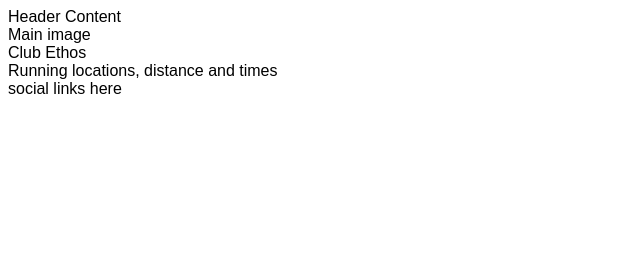
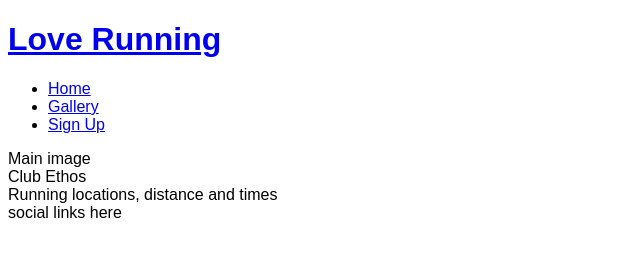
Before and after one commit to Themanintheback/love-running, a plain HTML site: page index.html in a window 1280 px wide. Shown: the whole page, without its empty margins (0-640 px from the left). Drawn offline with Linux system fonts and the light colour scheme.

Commit message:
Add basic header structure

```diff
--- a/index.html
+++ b/index.html
@@ -11,7 +11,24 @@
     <title>Love Running</title>
 </head>
 <body>
-    <header>Header Content</header>
+    <header>
+        <a href="index.html">
+            <h1>Love Running</h1>
+        </a>
+        <nav>
+            <ul><li>
+                <a href="index.html">Home</a>
+            </li>
+            <li>
+                <a href="#">Gallery</a>
+            </li>
+            <li>
+                <a href="#">Sign Up</a>
+            </li>
+            </ul>
+        </nav>
+
+    </header>
     <section>
         Main image
     </section>
```
